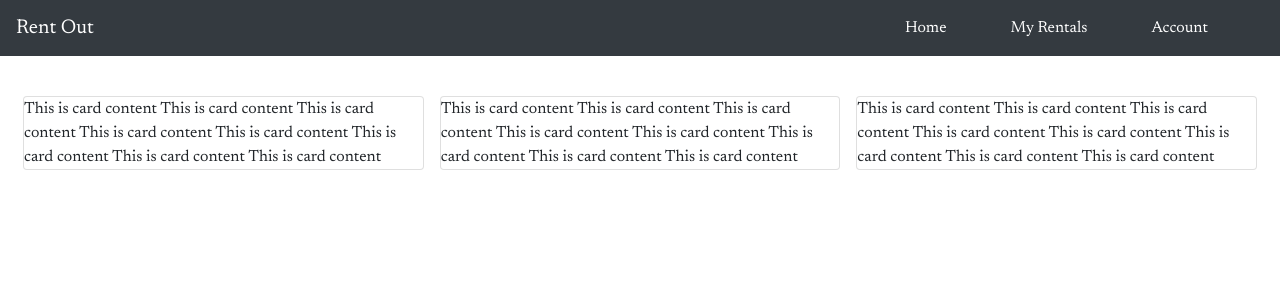
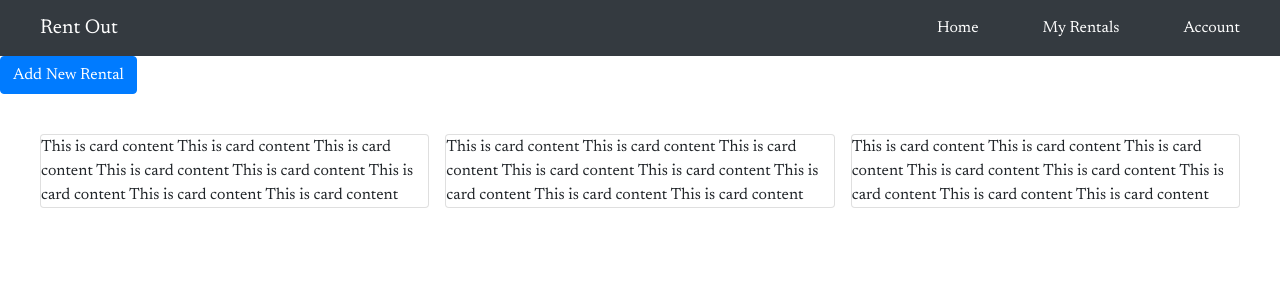
Before and after one commit to PratikDhungel/react-playground, a React (Create React App) app: page / in a window 1280 px wide. Shown: the top 300 px of the page. Built offline with nearby package versions, Linux system fonts and the light colour scheme.

Commit message:
Update Navbar and Cards container styling

```diff
--- a/src/App.tsx
+++ b/src/App.tsx
@@ -1,6 +1,7 @@
 import React from 'react';
 import NavBar from './NavBar/NavBar';
 import CardsContainer from './Containers/CardsContainer';
+import { Button } from 'react-bootstrap';
 // import ReactSelect from './React-Select/ReactSelect';
 
 function App() {
@@ -8,6 +9,7 @@ function App() {
     <div className='App'>
       {/* <ReactSelect /> */}
       <NavBar />
+      <Button variant='primary'>Add New Rental</Button>
       <CardsContainer />
     </div>
   );
--- a/src/Containers/CardsContainer.tsx
+++ b/src/Containers/CardsContainer.tsx
@@ -3,7 +3,7 @@ import { Container, Row, Col, Card } from 'react-bootstrap';
 
 const CardsContainer = () => {
   return (
-    <Container fluid style={{ marginTop: '2em' }}>
+    <Container fluid className='cards-container'>
       <Row noGutters>
         <Col className='columns' md={4}>
           <Card>
--- a/src/NavBar/NavBar.tsx
+++ b/src/NavBar/NavBar.tsx
@@ -8,7 +8,7 @@ const NavBar = () => {
   const toggleNavbar = () => setCollapsed(!collapsed);
 
   return (
-    <Navbar collapseOnSelect expand='md' bg='dark' variant='dark'>
+    <Navbar collapseOnSelect expand='md' bg='dark' variant='dark' className='nav-container'>
       <Navbar.Brand href='#home'>Rent Out</Navbar.Brand>
       <Navbar.Toggle aria-controls='responsive-navbar-nav' />
       <Navbar.Collapse id='responsive-navbar-nav'>
--- a/src/index.css
+++ b/src/index.css
@@ -21,11 +21,22 @@ code {
   width: 50%;
 }
 
+.cards-container {
+  margin-top: 2em !important;
+  padding: 0 2em !important;
+}
+
+.nav-container {
+  padding: 0.5em 2em !important;
+  padding-left: 2.5em !important;
+}
+
 .nav-links-spacing {
   margin: 0 auto !important;
 }
 
 .nav-links-styling {
+  font-size: 1rem;
   color: white !important;
 }
 
@@ -33,6 +44,10 @@ code {
   .nav-links-spacing {
     margin-right: 3em !important;
   }
+  .nav-links-spacing:last-of-type {
+    margin-right: 0 !important;
+    padding-right: 0.5 !important;
+  }
 }
 
 .columns {
```
